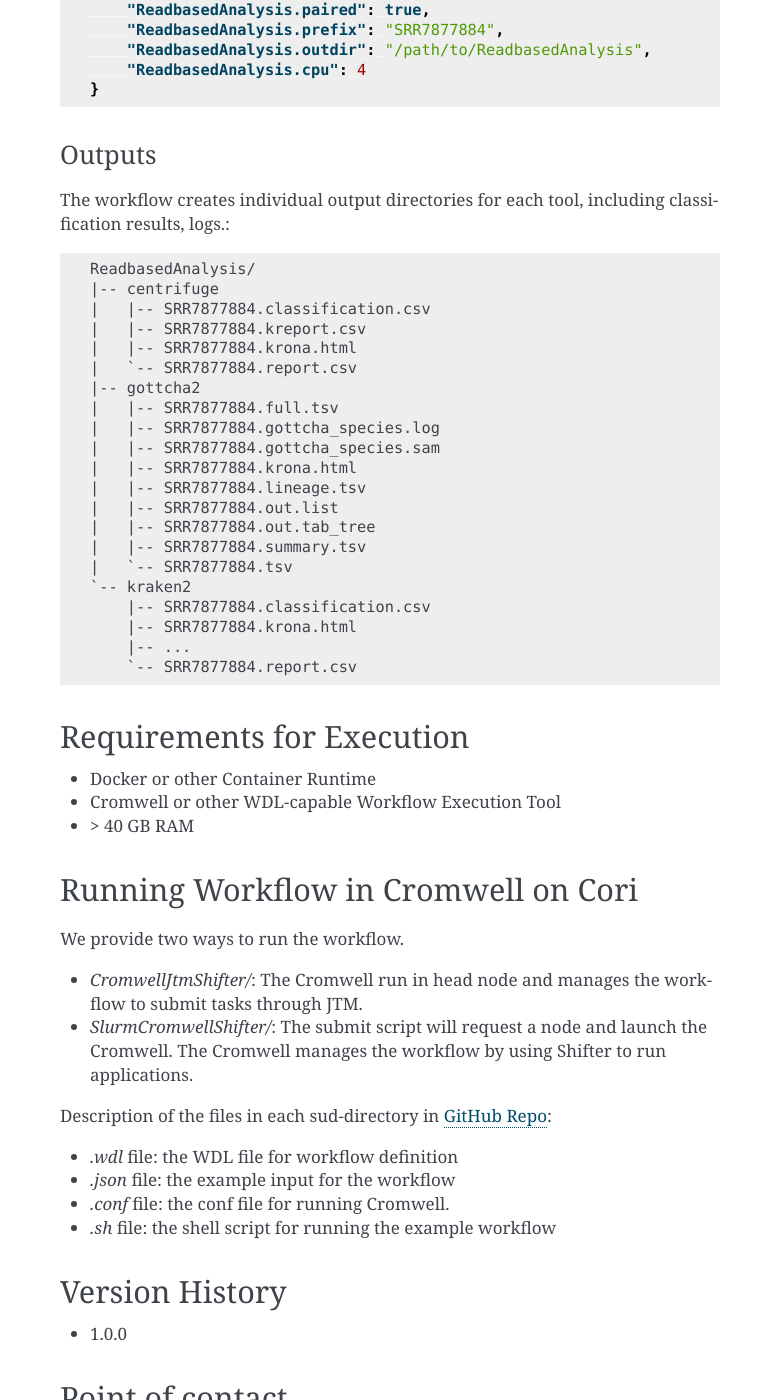
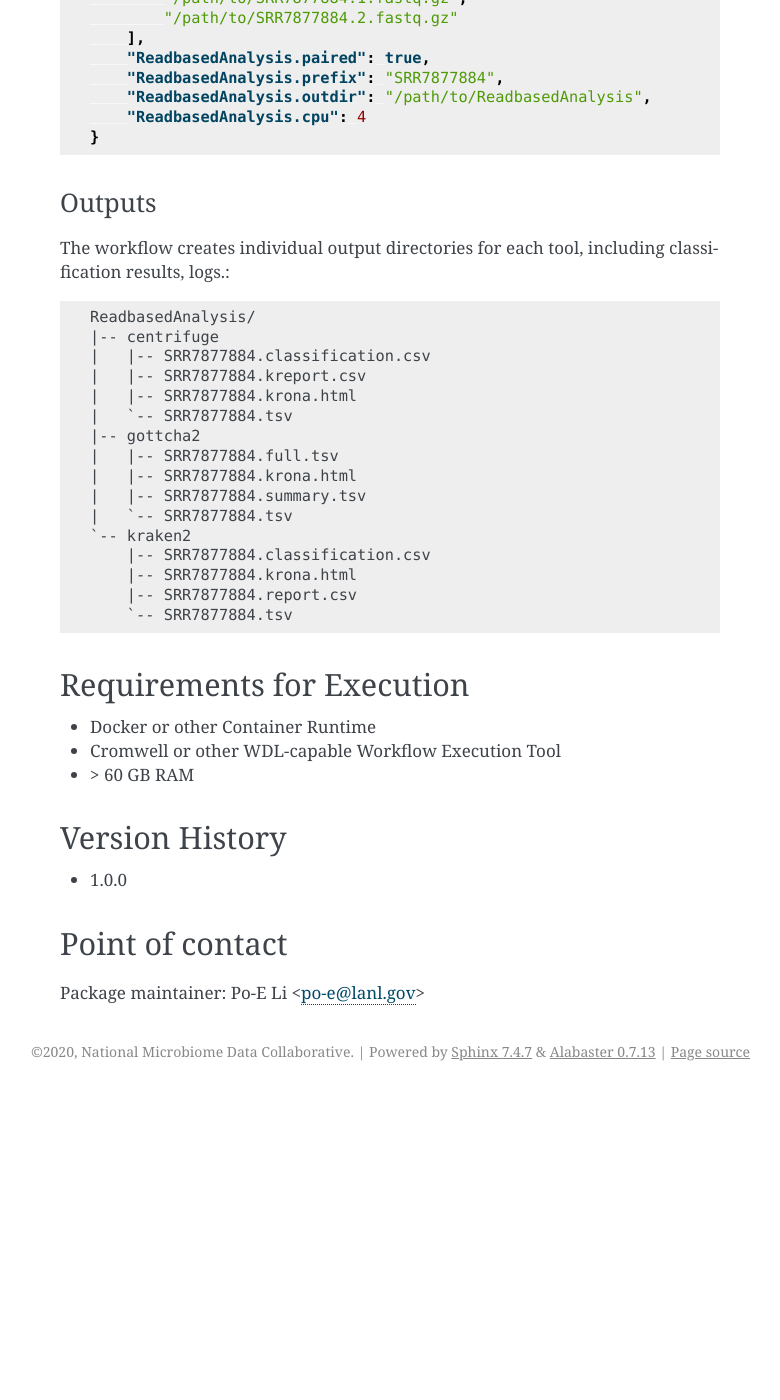
Before and after one commit to tylern4/ReadbasedAnalysis, a Sphinx documentation site: the page built from docs/index.rst, in a window 1280 px wide and 1400 px high, scrolled down 2173 px. Shown: the whole window, without its empty margins (360-1140 px from the left). Built offline with Sphinx 7.4.7, drawn with Linux system fonts in a browser that asks for light colours; after the commit the page ends 3264 px from its top, so only the background shows below that; some of the changed text lies outside the part shown.

```diff
--- a/docs/index.rst
+++ b/docs/index.rst
@@ -102,22 +104,17 @@ The workflow creates individual output directories for each tool, including clas
     |   |-- SRR7877884.classification.csv
     |   |-- SRR7877884.kreport.csv
     |   |-- SRR7877884.krona.html
-    |   `-- SRR7877884.report.csv
+    |   `-- SRR7877884.tsv
     |-- gottcha2
     |   |-- SRR7877884.full.tsv
-    |   |-- SRR7877884.gottcha_species.log
-    |   |-- SRR7877884.gottcha_species.sam
     |   |-- SRR7877884.krona.html
-    |   |-- SRR7877884.lineage.tsv
-    |   |-- SRR7877884.out.list
-    |   |-- SRR7877884.out.tab_tree
     |   |-- SRR7877884.summary.tsv
     |   `-- SRR7877884.tsv
     `-- kraken2
         |-- SRR7877884.classification.csv
         |-- SRR7877884.krona.html
-        |-- ...
-        `-- SRR7877884.report.csv
+        |-- SRR7877884.report.csv
+        `-- SRR7877884.tsv
 
 
 Requirements for Execution
@@ -125,22 +122,7 @@ Requirements for Execution
 
 - Docker or other Container Runtime
 - Cromwell or other WDL-capable Workflow Execution Tool
-- > 40 GB RAM
-
-Running Workflow in Cromwell on Cori
-------------------------------------
-
-We provide two ways to run the workflow.
-
-- `CromwellJtmShifter/`: The Cromwell run in head node and manages the workflow to submit tasks through JTM.
-- `SlurmCromwellShifter/`: The submit script will request a node and launch the Cromwell.  The Cromwell manages the workflow by using Shifter to run applications.
-
-Description of the files in each sud-directory in `GitHub Repo <https://github.com/microbiomedata/ReadsQC>`_:
-
-- `.wdl` file: the WDL file for workflow definition
-- `.json` file: the example input for the workflow
-- `.conf` file: the conf file for running Cromwell.
-- `.sh` file: the shell script for running the example workflow
+- > 60 GB RAM
 
 Version History
 ---------------
```
Also changed, not shown: other parts of docs/index.rst (+2 -0 lines), README.rst (+4 -24 lines).
